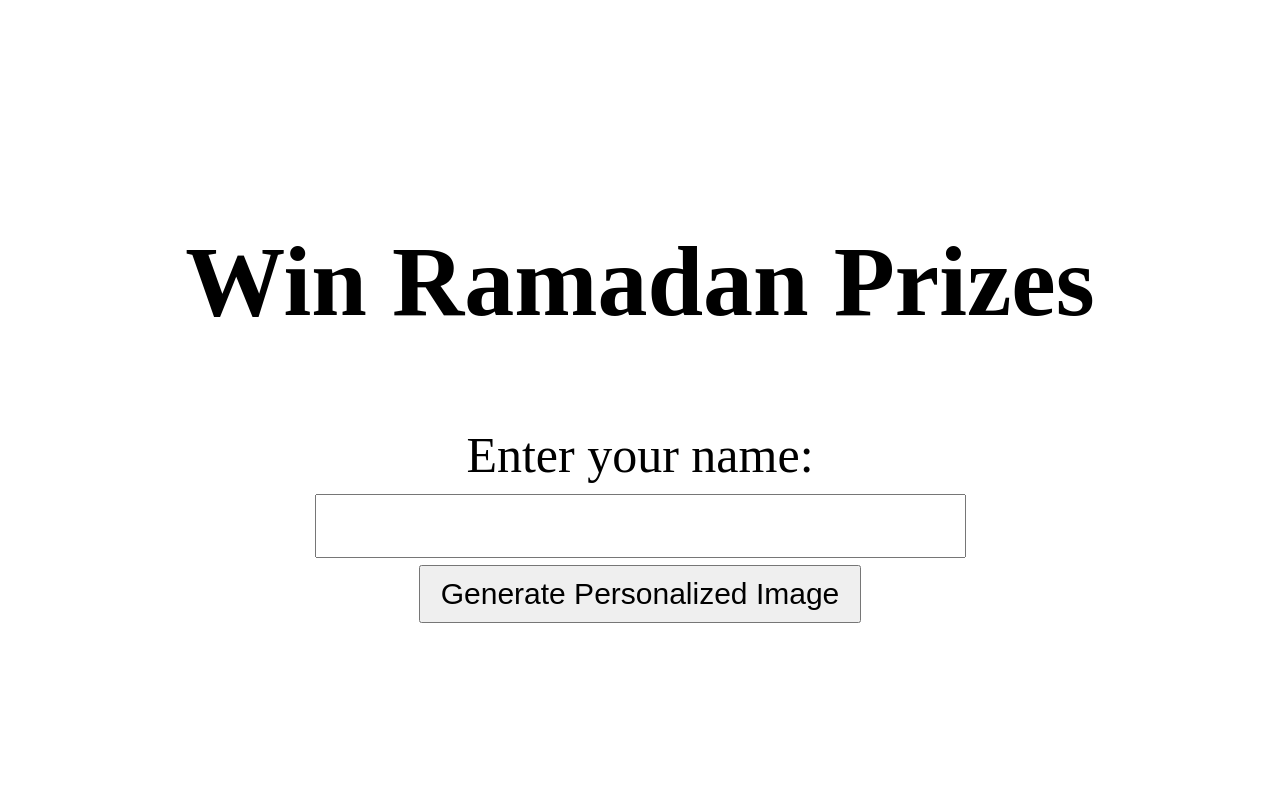
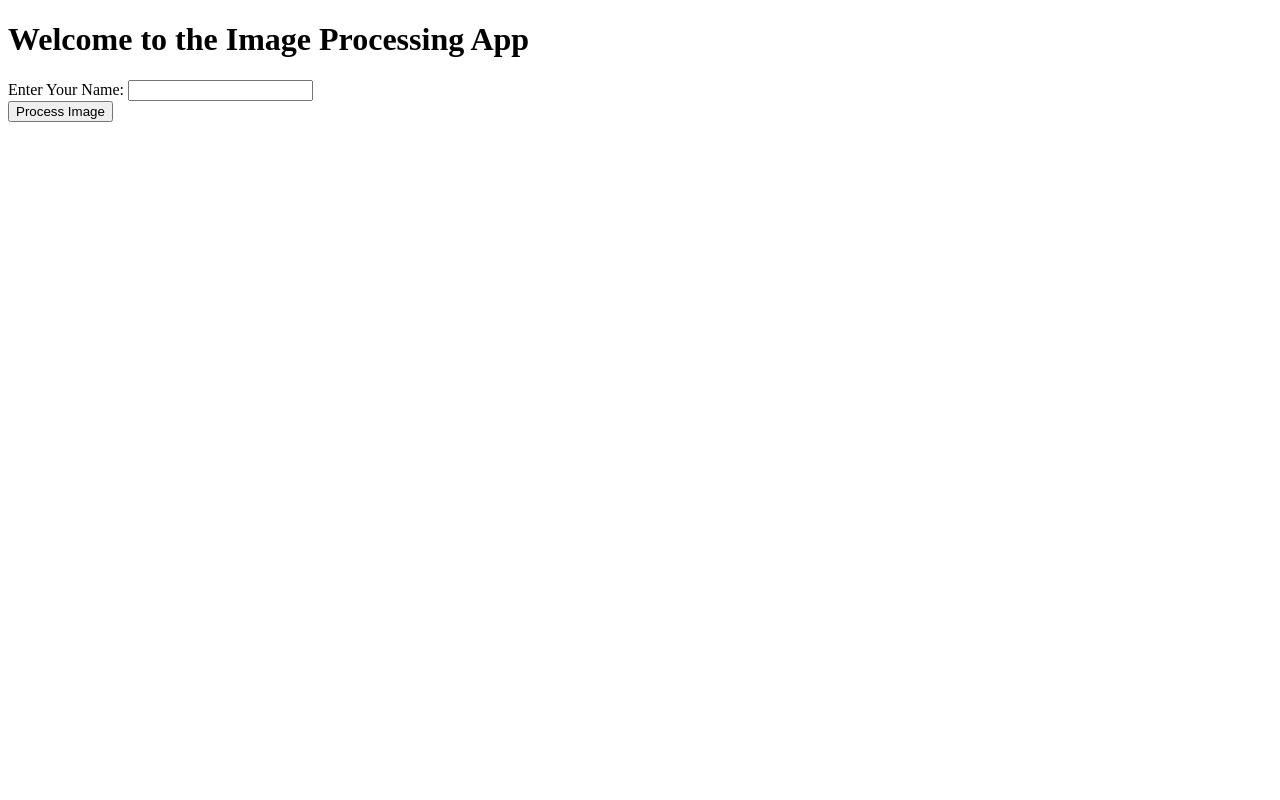
Before and after one commit to msalihk1git/Video_Bot, a Flask app: page / in a window 1280 px wide. Run offline with Flask 3, Linux system fonts and the light colour scheme.

Commit message:
update index.html file

```diff
--- a/templates/index.html
+++ b/templates/index.html
@@ -2,62 +2,51 @@
 <html lang="en">
 <head>
     <meta charset="UTF-8">
+    <meta http-equiv="X-UA-Compatible" content="IE=edge">
     <meta name="viewport" content="width=device-width, initial-scale=1.0">
-    <title>Personalized Image</title>
-    <style>
-        body {
-            display: flex;
-            flex-direction: column;
-            align-items: center;
-            justify-content: center;
-            height: 100vh;
-            margin: 0;
-            font-size: 50px;
-            background-size: cover;
-            color: rgb(0, 0, 0); /* Set text color to contrast with the background */
-        }
-
-        h1 {
-            font-size: 2em;
-        }
-
-        img {
-            width: 15%; /* Adjust the width of the image as needed */
-            margin-bottom: 20px; /* Add bottom margin for spacing */
-        }
-
-        form {
-            text-align: center;
-            background: rgba(255, 255, 255, 0.8);
-            padding: 20px;
-            border-radius: 10px;
-        }
-
-        label {
-            display: block;
-            margin-bottom: 10px;
-            font-size: 50px;
-        }
-
-        input {
-            font-size: 50px;
-        }
-
-        button {
-            font-size: 30px;
-            padding: 10px 20px;
-        }
-    </style>
+    <title>Image Processing App</title>
 </head>
 <body>
-    <!-- <img src="C:\Users\ansha\OneDrive\Desktop\Videotext\ruh.png"> -->
-    <h1>Win Ramadan Prizes</h1>
-    <!-- Update the form action to /process_image -->
-    <form id="nameForm" action="/process_image" method="post">
-        <label for="userName">Enter your name:</label>
+    <h1>Welcome to the Image Processing App</h1>
+
+    <form id="imageForm" action="/process_image" method="post">
+        <label for="userName">Enter Your Name:</label>
         <input type="text" id="userName" name="userName" required>
         <br>
-        <button type="submit">Generate Personalized Image</button>
+        <button type="submit">Process Image</button>
     </form>
+
+    <div id="result">
+        <!-- The processed image will be displayed here -->
+    </div>
+
+    <script>
+        // Handle form submission with AJAX
+        document.getElementById('imageForm').addEventListener('submit', function(event) {
+            event.preventDefault();
+
+            var form = event.target;
+            var formData = new FormData(form);
+
+            fetch(form.action, {
+                method: 'POST',
+                body: formData
+            })
+            .then(response => response.json())
+            .then(data => {
+                if (data.status === 'success') {
+                    // Display the processed image
+                    document.getElementById('result').innerHTML = '<img src="' + data.image_path + '" alt="Processed Image">';
+                } else {
+                    // Display error message
+                    document.getElementById('result').innerHTML = '<p>Error: ' + data.message + '</p>';
+                }
+            })
+            .catch(error => {
+                console.error('Error:', error);
+                document.getElementById('result').innerHTML = '<p>Error occurred during image processing</p>';
+            });
+        });
+    </script>
 </body>
 </html>
```
